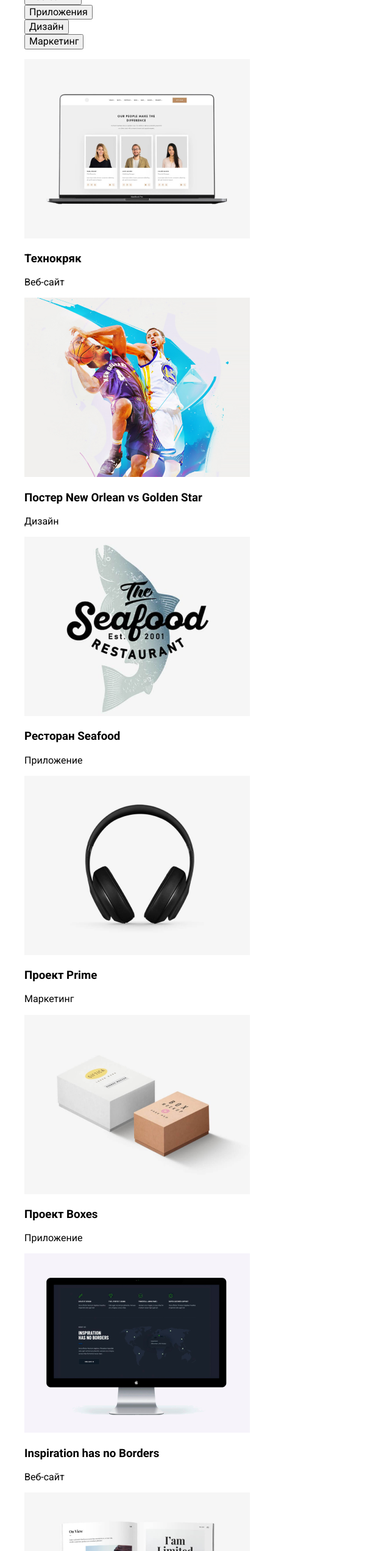
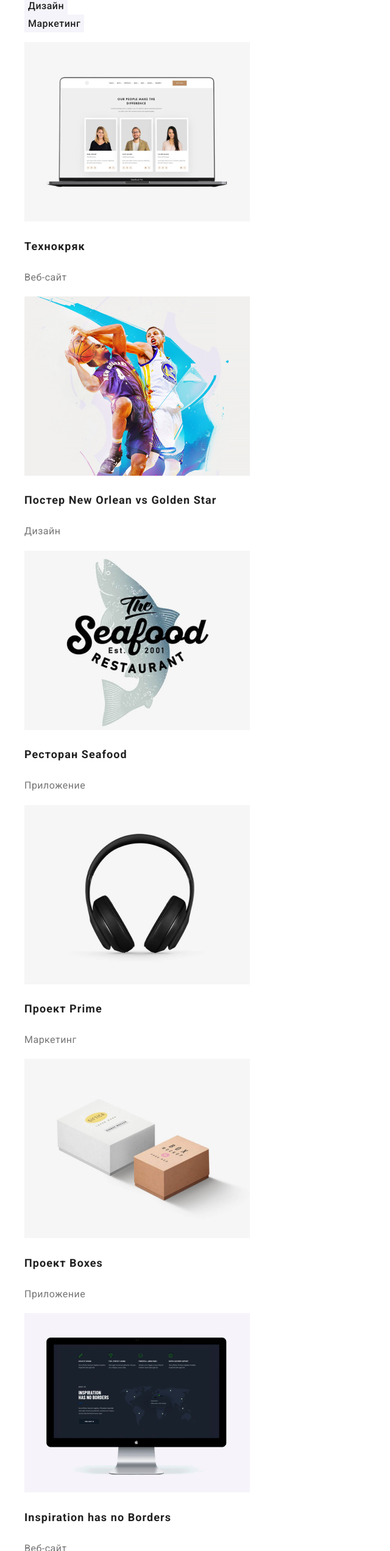
Before and after one commit to MishanyaZh/goit-markup-hw-02, a plain HTML site: page portfolio.html in a window 1280 px wide. Shown: the part 257-2800 px from the top of the page at 61% size, without its empty margins (0-640 px from the left). Drawn offline with Linux system fonts and the light colour scheme.

Commit message:
portfolio

```diff
--- a/css/style.css
+++ b/css/style.css
@@ -23,8 +23,7 @@ body {
   color: var(--accent-color);
 }
 
-.logo-dark {
-  /* font-family: 'Oleo Script';
+.logo-dark {/*font-family: 'Oleo Script';
   font-style: initial; */
   color: var(--title-text-color);
 }
@@ -132,8 +131,7 @@ body {
   color: var(--title-text-color);
   font-weight: 500;
   font-size: 16px;
-  line-height: 1.2;
-  /* text-align: center; */
+  line-height: 1.2;/* text-align: center; */
   letter-spacing: 0.03em;
 }
 
@@ -141,8 +139,7 @@ body {
   color: var(--grey-text-color);
   font-weight: 400;
   font-size: 16px;
-  line-height: 19px;
-  /* text-align: center; */
+  line-height: 19px;/* text-align: center; */
   letter-spacing: 0.03em;
 }
 
@@ -163,5 +160,43 @@ body {
   color: var(--white-text-color);
 }
 
+/* portfolio */
+
+.filter button {
+  background-color: var(--section-bg-color);
+  color: var(--title-text-color);
+  border: none;
+  font-weight: 500;
+  font-size: 16px;
+  line-height: 1.7;
+  text-align: center;
+  letter-spacing: 0.03em;
+  cursor: pointer;
+}
+
+.filter button:focus,
+.filter button:hover {
+  background-color: var(--accent-color);
+  color: var(--white-text-color);
+}
+
+/* filter-list */
+
+.filter-list h3 {
+  color: var(--title-text-color);
+  font-weight: 700;
+  font-size: 18px;
+  line-height: 2;
+  letter-spacing: 0.06em;
+}
+
+.filter-list p {
+  color: var(--grey-text-color);
+  font-weight: 400;
+  font-size: 16px;
+  line-height: 1.9;
+  letter-spacing: 0.03em;
+}
+
 /* font-family: 'Raleway', sans-serif;
 font-family: 'Roboto', sans-serif; */ ;
--- a/portfolio.html
+++ b/portfolio.html
@@ -12,6 +12,7 @@
     <link rel="stylesheet" href="./css/normalize.css" />
     <link rel="stylesheet" href="./css/style.css" />
   </head>
+
   <body>
     <!--header-->
     <header>
@@ -39,8 +40,8 @@
 
     <main>
       <section>
-        <h2>Портфолио</h2>
-        <div>
+        <h2 class="visually-hidden" >Портфолио</h2>
+        <div class="filter">
           <ul>
             <li><button>Все</button></li>
             <li><button>Веб-сайты</button></li>
@@ -50,52 +51,70 @@
           </ul>
         </div>
 
-        <div>
+        <div class="filter-list">
           <ul>
             <li>
-              <img src="./img/portfolio/tehno1.png" alt="tehno1" />
+              <a href="#">
+              <img src="./img/portfolio/tehno1.png" alt="tehno1" width="370"/>
               <h3>Технокряк</h3>
               <p>Веб-сайт</p>
+            </a>
             </li>
             <li>
-              <img src="./img/portfolio/basket2.png" alt="basket2" />
+              <a href="#">
+              <img src="./img/portfolio/basket2.png" alt="basket2" width="370" />
               <h3>Постер New Orlean vs Golden Star</h3>
               <p>Дизайн</p>
+            </a>
             </li>
             <li>
-              <img src="./img/portfolio/seafood3.png" alt="seafood3" />
+              <a href="#">
+                <img src="./img/portfolio/seafood3.png" alt="seafood3" width="370"/>
               <h3>Ресторан Seafood</h3>
               <p>Приложение</p>
+              </a>
             </li>
             <li>
-              <img src="./img/portfolio/prime4.png" alt="prime4" />
+              <a href="#">
+                <img src="./img/portfolio/prime4.png" alt="prime4" width="370"/>
               <h3>Проект Prime</h3>
               <p>Маркетинг</p>
+              </a>
             </li>
             <li>
-              <img src="./img/portfolio/boxes5.png" alt="boxes5" />
+              <a href="#">
+                <img src="./img/portfolio/boxes5.png" alt="boxes5" width="370"/>
               <h3>Проект Boxes</h3>
               <p>Приложение</p>
+              </a>
             </li>
             <li>
-              <img src="./img/portfolio/borders6.png" alt="borders6" />
+              <a href="#">
+                <img src="./img/portfolio/borders6.png" alt="borders6" width="370"/>
               <h3>Inspiration has no Borders</h3>
               <p>Веб-сайт</p>
+              </a>
             </li>
             <li>
-              <img src="./img/portfolio/book7.png" alt="book7" />
+              <a href="#">
+                <img src="./img/portfolio/book7.png" alt="book7" width="370"/>
               <h3>Издание Limited Edition</h3>
               <p>Дизайн</p>
+              </a>
             </li>
             <li>
-              <img src="./img/portfolio/lab8.png" alt="lab8" />
+              <a href="#">
+                <img src="./img/portfolio/lab8.png" alt="lab8" width="370"/>
               <h3>Проект LAB</h3>
               <p>Маркетинг</p>
+              </a>
             </li>
             <li>
-              <img src="./img/portfolio/laptop9.png" alt="laptop9" />
+              <a href="#">
+                <img src="./img/portfolio/laptop9.png" alt="laptop9" width="370"/>
               <h3>Growing Business</h3>
               <p>Приложение</p>
+              </a>
             </li>
           </ul>
         </div>
@@ -116,4 +135,7 @@
         <a class="nav-cont" href="tel:+380991111111">+38 099 111 11 11</a>
       </address>
     </footer>
+
+
+  </body>
 </html>
```
Also changed, not shown: index.html (+1 -1 lines), css/normalize.css.
